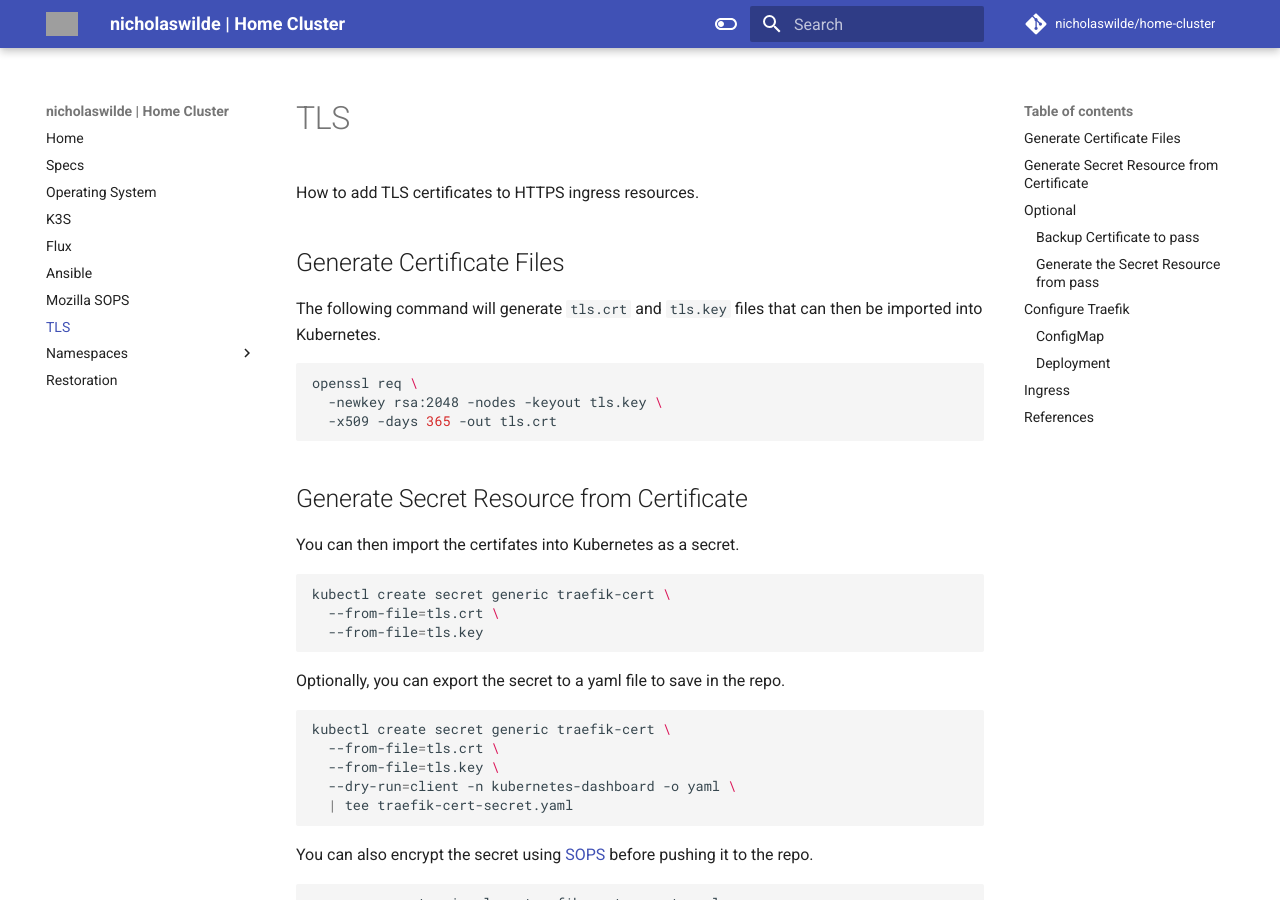
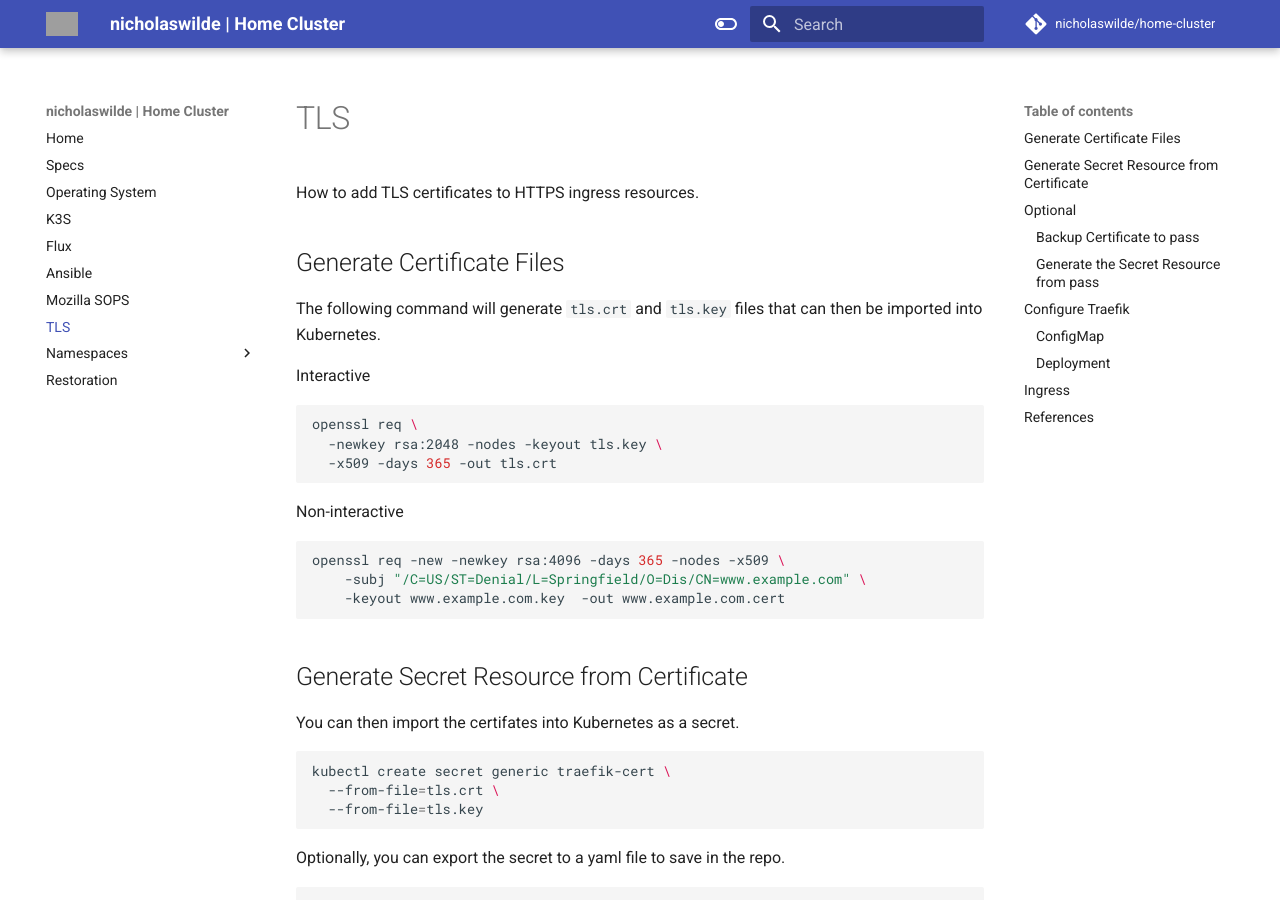
Before and after one commit to nicholaswilde/home-cluster, an MkDocs documentation site: the page built from docs/tls.md, in a window 1280 px wide and 900 px high. Built offline with MkDocs 1.6.1 and Material for MkDocs 9.7.7, drawn with Linux system fonts in a browser that asks for light colours; comment, search, counter and statistics services are not loaded; grey boxes are pictures that could not be loaded.

Commit message:
Added non-interactive commands
Signed-off-by: Nicholas Wilde <ncwilde43@gmail.com>

````diff
--- a/docs/tls.md
+++ b/docs/tls.md
@@ -7,10 +7,20 @@
 The following command will generate `tls.crt` and `tls.key` files that can then
 be imported into Kubernetes.
 
+Interactive
+
 ```shell
 openssl req \
   -newkey rsa:2048 -nodes -keyout tls.key \
   -x509 -days 365 -out tls.crt
+```
+
+Non-interactive
+
+```shell
+openssl req -new -newkey rsa:4096 -days 365 -nodes -x509 \
+    -subj "/C=US/ST=Denial/L=Springfield/O=Dis/CN=www.example.com" \
+    -keyout www.example.com.key  -out www.example.com.cert
 ```
 
 ## Generate Secret Resource from Certificate
````
